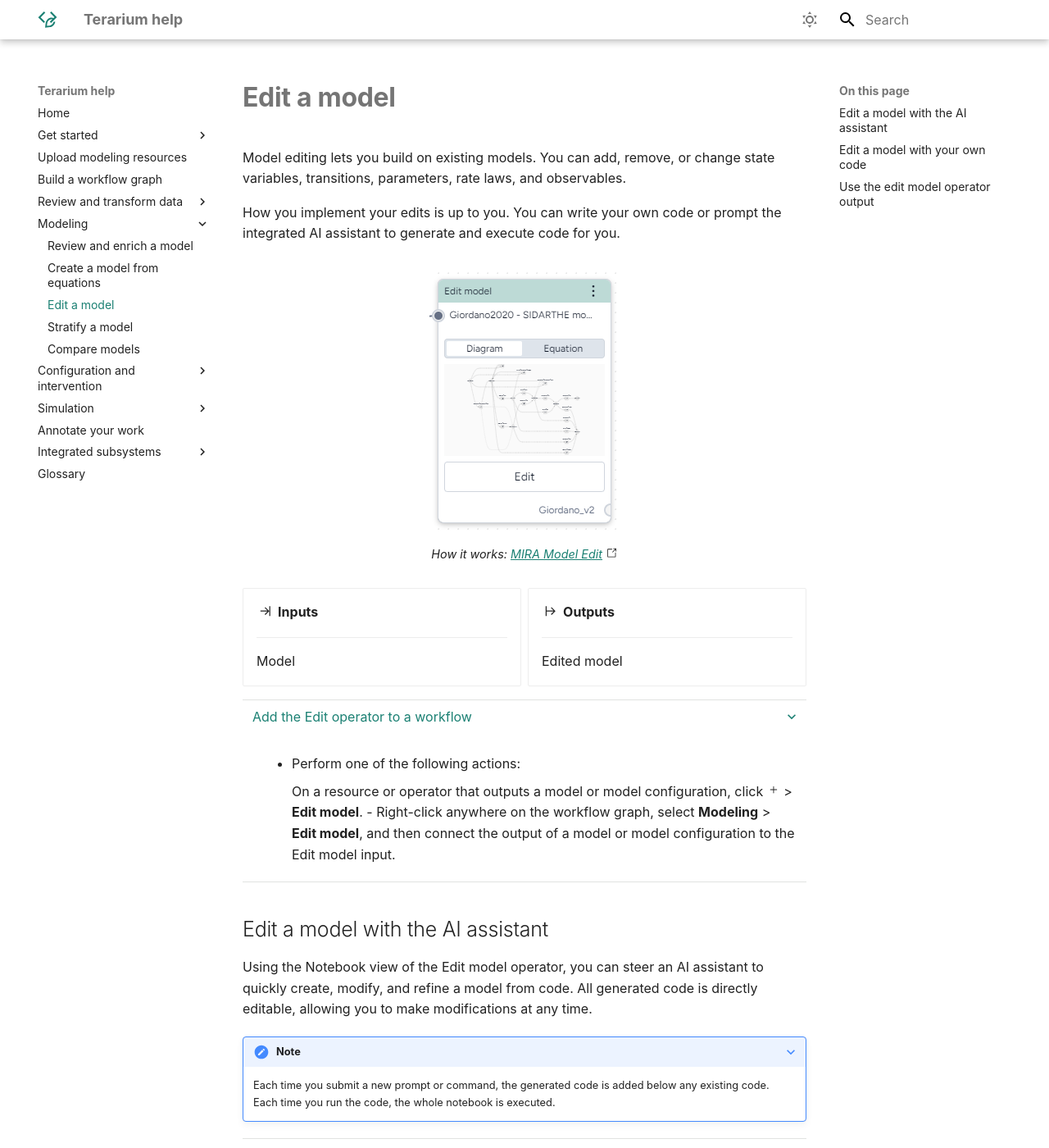
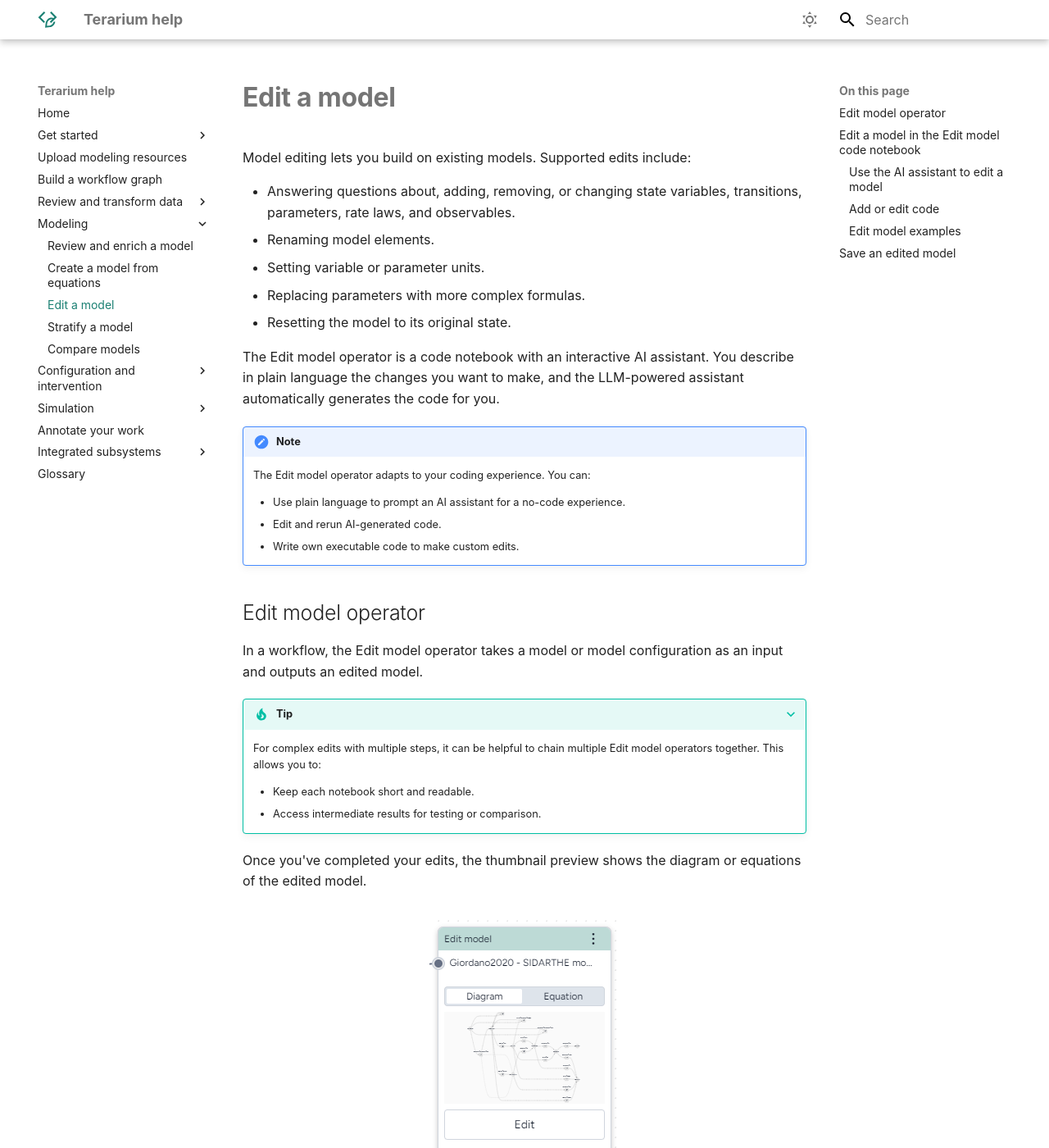
Before and after one commit to DARPA-ASKEM/terarium-docs, an MkDocs documentation site: the page built from docs/modeling/edit-model.md, in a window 1280 px wide and 1400 px high. Shown: the whole window at 82% size. Built offline with MkDocs 1.6.1 and Material for MkDocs 9.7.7, drawn with Linux system fonts in a browser that asks for light colours; some of the changed text lies outside the part shown.

Commit message:
Update Edit model topic

````diff
--- a/docs/modeling/edit-model.md
+++ b/docs/modeling/edit-model.md
@@ -4,9 +4,36 @@
 
 # Edit a model
 
-Model editing lets you build on existing models. You can add, remove, or change state variables, transitions, parameters, rate laws, and observables.
+Model editing lets you build on existing models. Supported edits include:
 
-How you implement your edits is up to you. You can write your own code or prompt the integrated AI assistant to generate and execute code for you.
+- Answering questions about, adding, removing, or changing state variables, transitions, parameters, rate laws, and observables.
+- Renaming model elements.
+- Setting variable or parameter units.
+- Replacing parameters with more complex formulas.
+- Resetting the model to its original state.
+
+The Edit model operator is a code notebook with an interactive AI assistant. You describe in plain language the changes you want to make, and the LLM-powered assistant automatically generates the code for you.
+
+!!! note
+
+    The Edit model operator adapts to your coding experience. You can:
+
+    - Use plain language to prompt an AI assistant for a no-code experience.
+    - Edit and rerun AI-generated code.
+    - Write own executable code to make custom edits.
+
+## Edit model operator
+
+In a workflow, the Edit model operator takes a model or model configuration as an input and outputs an edited model.
+
+???+ tip
+
+    For complex edits with multiple steps, it can be helpful to chain multiple Edit model operators together. This allows you to:
+
+    - Keep each notebook short and readable.
+    - Access intermediate results for testing or comparison.
+
+Once you've completed your edits, the thumbnail preview shows the diagram or equations of the edited model.
 
 <figure markdown>
 ![](../img/models/model-edit-operator.png)
@@ -19,7 +46,7 @@
 
     ---
 
-    Model
+    Model or model configuration
 
 -   :material-arrow-expand-right:{ .lg .middle aria-hidden="true" } __Outputs__
 
@@ -33,41 +60,98 @@
 
     - Perform one of the following actions:
 
-         On a resource or operator that outputs a model or model configuration, click <span class="sr-only" id="link-icon-label">Link</span> :octicons-plus-24:{ title="Link" aria-labelledby="link-icon-label" } > **Edit model**.
+        - On a resource or operator that outputs a model or model configuration, click <span class="sr-only" id="link-icon-label">Link</span> :octicons-plus-24:{ title="Link" aria-labelledby="link-icon-label" } > **Edit model**.
         - Right-click anywhere on the workflow graph, select **Modeling** > **Edit model**, and then connect the output of a model or model configuration to the Edit model input.
 
-## Edit a model with the AI assistant
+## Edit a model in the Edit model code notebook
 
-Using the Notebook view of the Edit model operator, you can steer an AI assistant to quickly create, modify, and refine a model from code. All generated code is directly editable, allowing you to make modifications at any time.
+Inside the Edit mode operator is a code notebook. In the notebook, you can prompt an AI assistant to answer questions about or modify your model. If you're comfortable writing code, you can edit anything the assistant creates or add your own custom code.
+
+![](../img/models/model-edit-notebook.png)
+
+Generated code appears below your prompts, where you can preview, edit, and run it. Each prompt and response builds on the previous ones, letting you gradually make complex changes and save the history of your work.
 
 ???+ note
 
-    Each time you submit a new prompt or command, the generated code is added below any existing code. Each time you run the code, the whole notebook is executed.
+    Each new prompt and response adds new code below any existing code. When you run the Edit model operator, all the code is executed, not just your latest changes.
 
-???+ list "Edit a model using the AI assistant"
+??? list "Open the Edit model code notebook"
 
-    2. Click in the prompt field to see suggested actions. Select a suggestion or enter your own command using plain language.
-    3. Click :material-play-outline:{ aria-hidden="true" } **Run**.
+    - Make sure you've connected a model or model configuration to the Edit model operator and then click **Edit**.
 
-        ???+ tip
+### Use the AI assistant to edit a model
 
-            To generate and preview model code but not run it, click :fontawesome-regular-paper-plane:{ alt="Generate code" title="Generate code"}.
+The Edit model AI assistant interprets plain language to answer questions about or transform your model.
 
-    4. Review the resulting model diagram in the preview on the right.
-    5. To make changes, submit a new prompt that clarifies or builds on what you asked for or directly edit the generated code.
-    6. Click :material-play-outline:{ aria-hidden="true" } **Run** again to update the model.
-    7. To save an iteration of the model at any point, click **Save for re-use**, enter a unique name and click **Save**.
+???+ tip
 
-## Edit a model with your own code
+    The AI assistant can perform more than one command at a time.
 
-More info coming soon.
+??? list "Ask the AI assistant a question about your model or the process of editing"
 
-## Use the edit model operator output
+    1. Click in the text box at the top of the page, enter your question, and then click <span class="sr-only" id="submit-icon-label">Submit</span> :octicons-paper-airplane-24:{ style="transform: rotate(-45deg);" title="Submit" aira-labelledby="Submit" }.
+    2. Click **Show thoughts** to view the answer.
 
-More info coming soon.
+??? list "Edit a model using the AI assistant"
 
-- [Edit model](#)
-- [Stratify model](stratify-model.md)
-- [Compare models](compare-models.md)
-- [Configure model](../config-and-intervention/configure-model.md)
-- [Create intervention policy](../config-and-intervention/create-intervention-policy.md)
+    1. Click in the text box at the top of the page and then perform one of the following actions:
+        - Select a suggested prompt and modify it to fit your model and required edits.
+        - Enter a plain-language description of the changes you want to make.
+    2. Click <span class="sr-only" id="submit-icon-label">Submit</span> :octicons-paper-airplane-24:{ style="transform: rotate(-45deg);" title="Submit" aira-labelledby="Submit" } to generate and preview the model edit code.
+    3. Review and edit (if necessary) the generated model edit code.
+    4. Click :material-play-outline:{ aria-hidden="true" } **Run**.
+
+### Add or edit code
+
+At any time, you can edit the code generated by the AI assistant or enter your own custom code.
+
+??? list "Add or make changes to model edit code"
+
+    1. Directly edit the python code.
+    2. Click :material-play-outline:{ aria-hidden="true"} **Run**.
+    3. If needed, review any errors in the Output Console below the code.
+
+<!-- Add support for adding observables via pattern https://github.com/DARPA-ASKEM/askem-beaker/pull/161/ -->
+
+### Edit model examples
+
+The following sections show examples of how to prompt the Edit model AI assistant to perform commonly used edits.
+
+??? list "Add observables by pattern"
+
+    For a stratified model, you can add observables by pattern. For example, with a model stratified by age (*children*, *adults*, *elderly*) and vaccination status (*vaccinated*, *unvaccinated*]:
+
+    ```{ .text .wrap }
+    Add an observable called susceptible_vaccinated_children for the susceptible identifier and for vaccinated children
+    ```
+
+??? list "Expand an equation"
+
+    You can use the Edit model operator to take a high-level equation and progressively expand it by substituting definitions of variables into the equation. By doing this in multiple iterative steps over several connected Edit model operators, you can create a fully detailed model with clear relationships and dependencies.
+
+    ```{ .text .wrap }
+    Replace rate law t1 with the equation i * s ^ omega (1 - (1/e)**(theta * IR**2 * (v * (i * IR * Vdrop * tContact / ((AER + lambda + 5) * Vair )))))
+    ```
+
+## Save an edited model
+
+Each time you click :material-play-outline:{ aria-hidden="true" } **Run**, Terarium creates a new edited model as the output for the Edit model operator. This lets you return to previous versions of your model or choose the best one to save and use in your workflow.
+
+When you're done making changes, you can connect the chosen output to any operators in the same workflow that take models as an input.
+
+To use an edited model in other workflows, save it as a project resource.
+
+??? list "Choose a different output for the Edit model operator"
+
+    - Use the **Select an output** dropdown.
+
+??? list "Save an edited model to your project resources"
+
+    You can save an edited model at any time.
+
+    1. (Optional) If you created multiple outputs during your edits, **Select an output** to save.
+    2. Click **Save for re-use**, enter a unique name in the text box, and then click **Save**.
+
+??? list "Download an edited model"
+
+    - Click <span class="sr-only" id="menu-icon-label">Menu</span> :fontawesome-solid-ellipsis-vertical:{ title="Menu" aria-labelledby="menu-icon-label" } > :octicons-download-24:{ aria-hidden="true" } **Download**.
````
Also changed, not shown: docs/img/models/model-edit-notebook.png (added).
